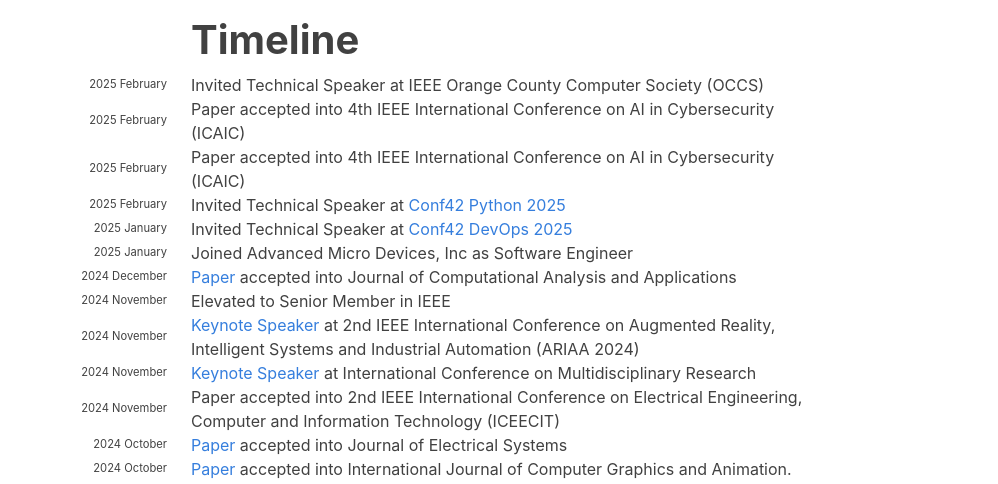
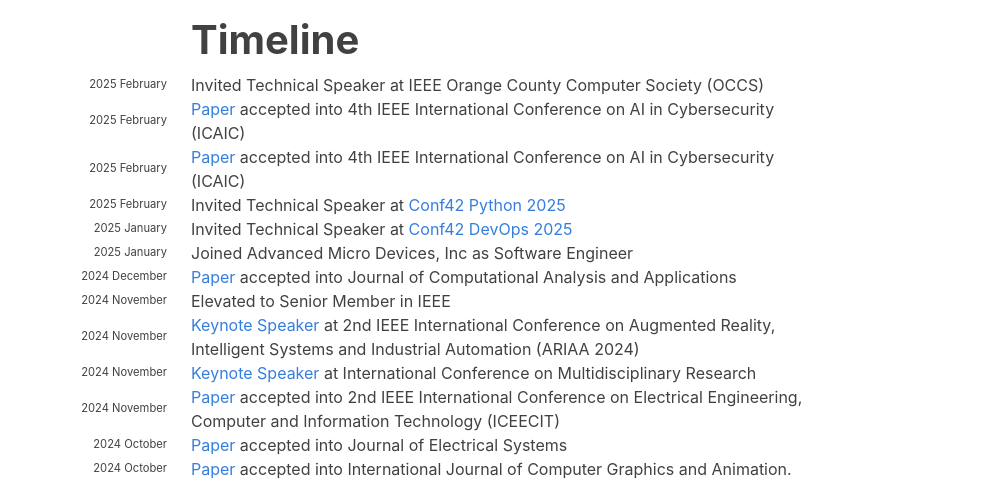
Before and after one commit to hariharanragothaman/hariharanragothaman.github.io, a Jekyll site: the page built from index.md, in a window 1280 px wide and 900 px high, scrolled down 652 px. Shown: the part 161-645 px from the top of the window, without its empty margins (141-1139 px from the left). Built offline with Jekyll 4.4.1, drawn with Linux system fonts in a browser that asks for light colours; nearby versions of some CDN libraries; some web fonts are replaced; some of the changed lines change nothing that is shown.

Commit message:
Polishes and Updates

```diff
--- a/_data/news.yaml
+++ b/_data/news.yaml
@@ -4,11 +4,11 @@
 
 - year: 2025
   year-extra: February
-  description: Paper accepted into 4th IEEE International Conference on AI in Cybersecurity (ICAIC)
+  description: <a href="https://ieeexplore.ieee.org/xpl/conhome/1847104/all-proceedings">Paper</a> accepted into 4th IEEE International Conference on AI in Cybersecurity (ICAIC)
 
 - year: 2025
   year-extra: February
-  description: Paper accepted into 4th IEEE International Conference on AI in Cybersecurity (ICAIC)
+  description: <a href="https://ieeexplore.ieee.org/xpl/conhome/1847104/all-proceedings">Paper</a> accepted into 4th IEEE International Conference on AI in Cybersecurity (ICAIC)
 
 - year: 2025
   year-extra: February
@@ -40,7 +40,7 @@
 
 - year: 2024
   year-extra: November
-  description: Paper accepted into 2nd IEEE International Conference on Electrical Engineering, Computer and Information Technology (ICEECIT)
+  description: <a href="https://ieeexplore.ieee.org/xpl/conhome/1848571/all-proceedings">Paper</a> accepted into 2nd IEEE International Conference on Electrical Engineering, Computer and Information Technology (ICEECIT)
 
 - year: 2024
   year-extra: October
```
